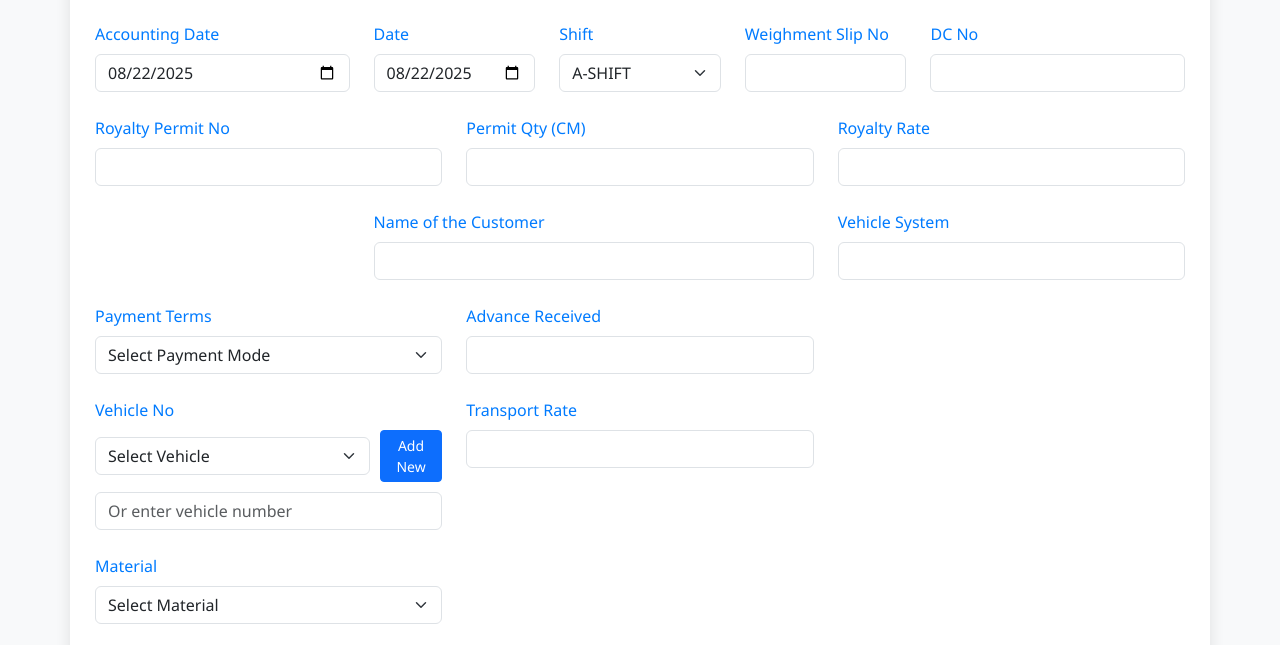
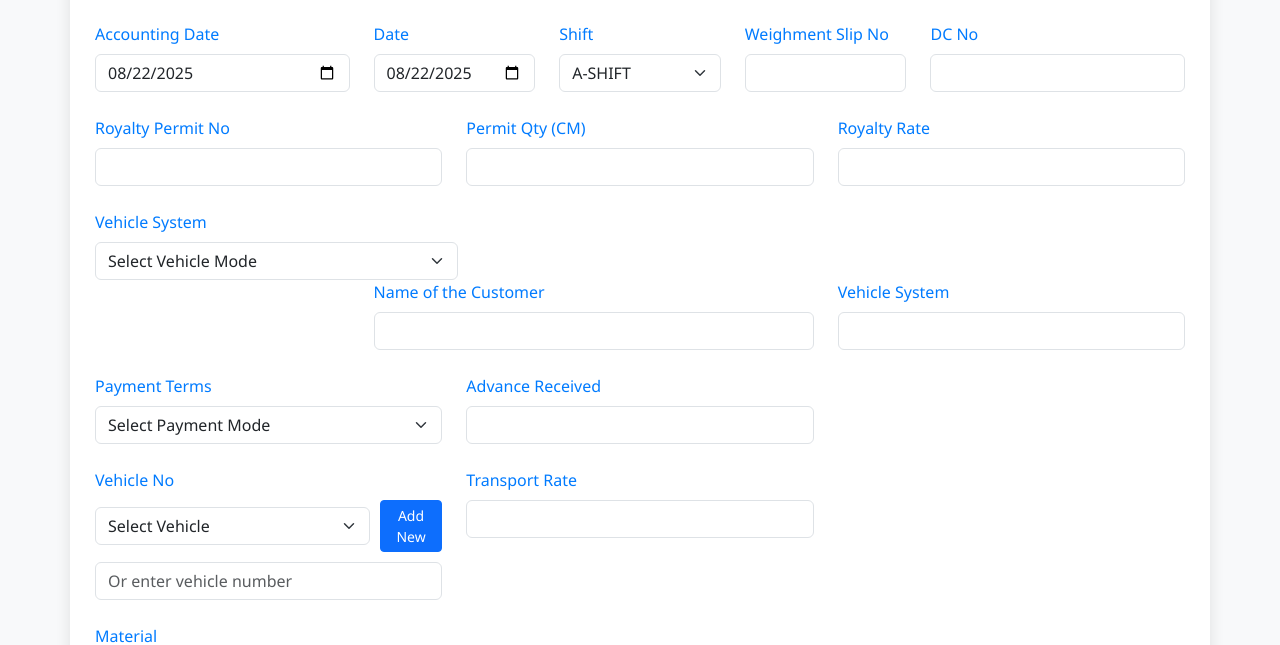
Before and after one commit to bimal-bp/Dispatch_bill_system, a plain HTML site: page index.html in a window 1280 px wide. Shown: the part 141-786 px from the top of the page. Drawn offline with nearby package versions, Linux system fonts and the light colour scheme.

Commit message:
Update index.html

```diff
--- a/index.html
+++ b/index.html
@@ -196,6 +196,14 @@
                     <input type="number" class="form-control" id="royaltyRate" step="0.01">
                 </div>
             </div>
+            <div class="col-md-4">
+                    <label for="paymentMode" class="form-label">Vehicle System</label>
+                    <select class="form-select" id="paymentMode">
+                        <option value="">Select Vehicle  Mode</option>
+                        <option value="Cash"> Sgx Transport</option>
+                        <option value="Credit"> Customer Transoprt</option>
+                    </select>
+           </div>
             <!-- Customer Information Section -->
             <div class="row mb-4">
                 <div class="col-md-3">
```
